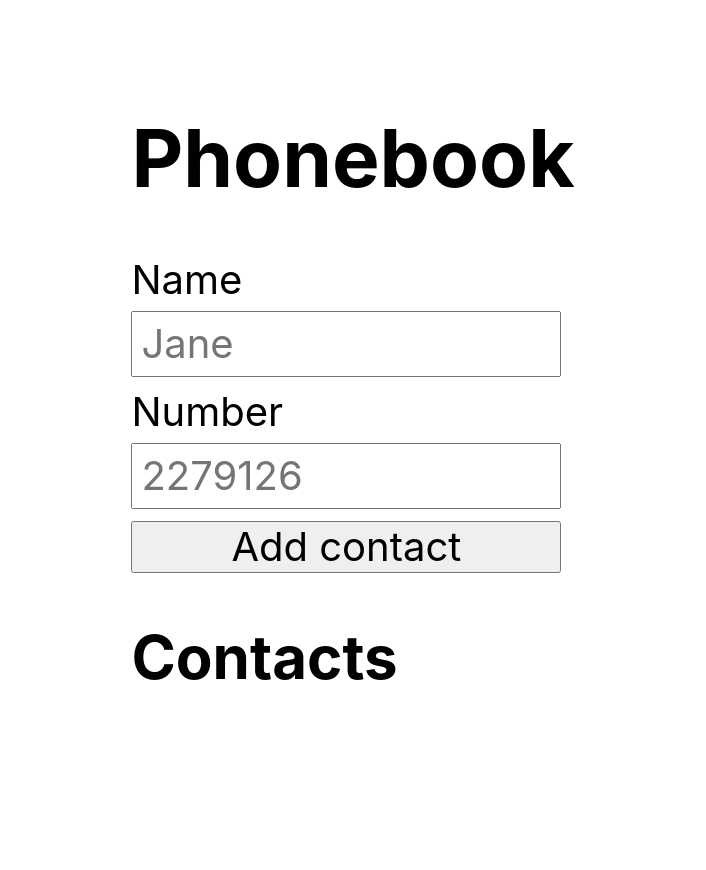
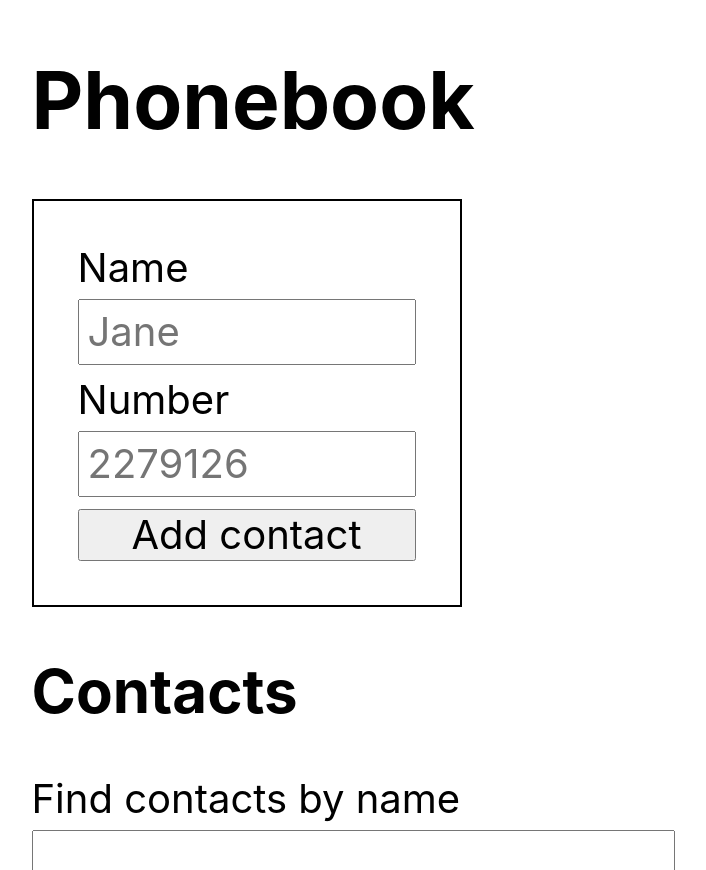
Before and after one commit to Konashuk/goit-react-hw-02-phonebook, a React (Create React App) app: page / in a window 1280 px wide. Shown: the top 870 px of the page, without its empty margins (287-993 px from the left). Before the commit the page ends 800 px from the top, so only its background shows below. Built offline with nearby package versions, Linux system fonts and the light colour scheme.

Commit message:
final task

```diff
--- a/src/components/App.jsx
+++ b/src/components/App.jsx
@@ -5,7 +5,7 @@ export const App = () => {
   return (
     <div
       style={{
-        height: '100vh',
+        // height: '100vh',
         display: 'flex',
         justifyContent: 'center',
         alignItems: 'center',
--- /dev/null
+++ b/src/components/contacklist/contactList.js
@@ -0,0 +1,16 @@
+import { List, Button, Item } from './contactList.styled';
+
+export const ContactList = ({ names, onDelete }) => {
+  return (
+    <List>
+      {names.map(({ name, number, id }) => {
+        return (
+          <Item key={id}>
+            {`${name}: ${number}`}
+            <Button onClick={() => onDelete(id)}>Delete</Button>
+          </Item>
+        );
+      })}
+    </List>
+  );
+};
--- /dev/null
+++ b/src/components/contacklist/contactList.styled.js
@@ -0,0 +1,21 @@
+import styled from 'styled-components';
+
+export const List = styled.ul`
+  display: flex;
+  flex-direction: column;
+  gap: 8px;
+  list-style-type: disc;
+`;
+
+export const Button = styled.button`
+  border-radius: 10px;
+  font-size: 14px;
+`;
+
+export const Item = styled.li`
+  font-size: 18px;
+  display: flex;
+  gap: 4px;
+  align-items: center;
+  justify-content: space-between;
+`;
--- a/src/components/contactForm/contactForm.styled.js
+++ b/src/components/contactForm/contactForm.styled.js
@@ -6,6 +6,8 @@ export const Form = styled(FormStyled)`
   flex-direction: column;
   max-width: 430px;
   gap: 12px;
+  padding: 44px;
+  border: 2px solid black;
 `;
 
 export const Field = styled(FieldStyled)`
--- /dev/null
+++ b/src/components/filter/filter.js
@@ -0,0 +1,14 @@
+import { LabelFilter, InputFilter } from './filter.styled';
+
+export const Filter = ({ filter, onUpdateFilter }) => {
+  return (
+    <LabelFilter>
+      Find contacts by name
+      <InputFilter
+        type="text"
+        value={filter}
+        onChange={ev => onUpdateFilter(ev.target.value)}
+      ></InputFilter>
+    </LabelFilter>
+  );
+};
--- /dev/null
+++ b/src/components/filter/filter.styled.js
@@ -0,0 +1,12 @@
+import styled from 'styled-components';
+
+export const LabelFilter = styled.label`
+  display: flex;
+  flex-direction: column;
+  gap: 8px;
+`;
+
+export const InputFilter = styled.input`
+  padding: 6px;
+  font: inherit;
+`;
--- a/src/components/phonebooks.js
+++ b/src/components/phonebooks.js
@@ -1,37 +1,78 @@
 import { ContactForm } from 'components/contactForm/contactForm';
 import { Component } from 'react';
 import { nanoid } from 'nanoid';
+import { Filter } from './filter/filter';
+import { ContactList } from './contacklist/contactList';
 
 class Phonebooks extends Component {
   state = {
     contacts: [],
-    name: '',
-    number: '',
+    filter: '',
   };
 
   addContact = newContact => {
-    const contact = { ...newContact, id: nanoid() };
+    const { contacts } = this.state;
+
+    if (contacts.some(contact => contact.name === newContact.name)) {
+      alert('This contact is in your phone book');
+    } else {
+      const contact = { ...newContact, id: nanoid() };
+      this.setState(prevState => {
+        return {
+          contacts: [...prevState.contacts, contact],
+          name: '',
+          number: '',
+        };
+      });
+    }
+  };
+
+  filterByName = newTopic => {
+    // function  for the test
+    const forTest = [
+      { id: 'id-1', name: 'Rosie Simpson', number: '459-12-56' },
+      { id: 'id-2', name: 'Hermione Kline', number: '443-89-12' },
+      { id: 'id-3', name: 'Eden Clements', number: '645-17-79' },
+      { id: 'id-4', name: 'Annie Copeland', number: '227-91-26' },
+    ];
+
+    this.setState({
+      contacts: forTest,
+      filter: newTopic,
+    });
+
+    // real function, that works with inputed data
+    // this.setState(prevState => {
+    //   return { contacts: prevState.contacts, filter: newTopic };
+    // });
+  };
+
+  deleteContact = nameId => {
     this.setState(prevState => {
       return {
-        contacts: [...prevState.contacts, contact],
-        name: '',
-        number: '',
+        contacts: prevState.contacts.filter(item => item.id !== nameId),
       };
     });
   };
 
   render() {
+    const { contacts, filter } = this.state;
+    const visibleName = contacts.filter(item => {
+      const hasName = item.name.toLowerCase().includes(filter.toLowerCase());
+      return hasName;
+    });
+
     return (
       <div>
         <h1>Phonebook</h1>
         <ContactForm addContact={this.addContact} />
 
         <h2>Contacts</h2>
-        <ul>
-          {this.state.contacts.map(({ name, number, id }) => {
-            return <li key={id}>{`${name}:${number}`}</li>;
-          })}
-        </ul>
+        <Filter filters={filter} onUpdateFilter={this.filterByName} />
+
+        {contacts.length > 0 && (
+          <ContactList names={visibleName} onDelete={this.deleteContact} />
+        )}
       </div>
     );
   }
```
